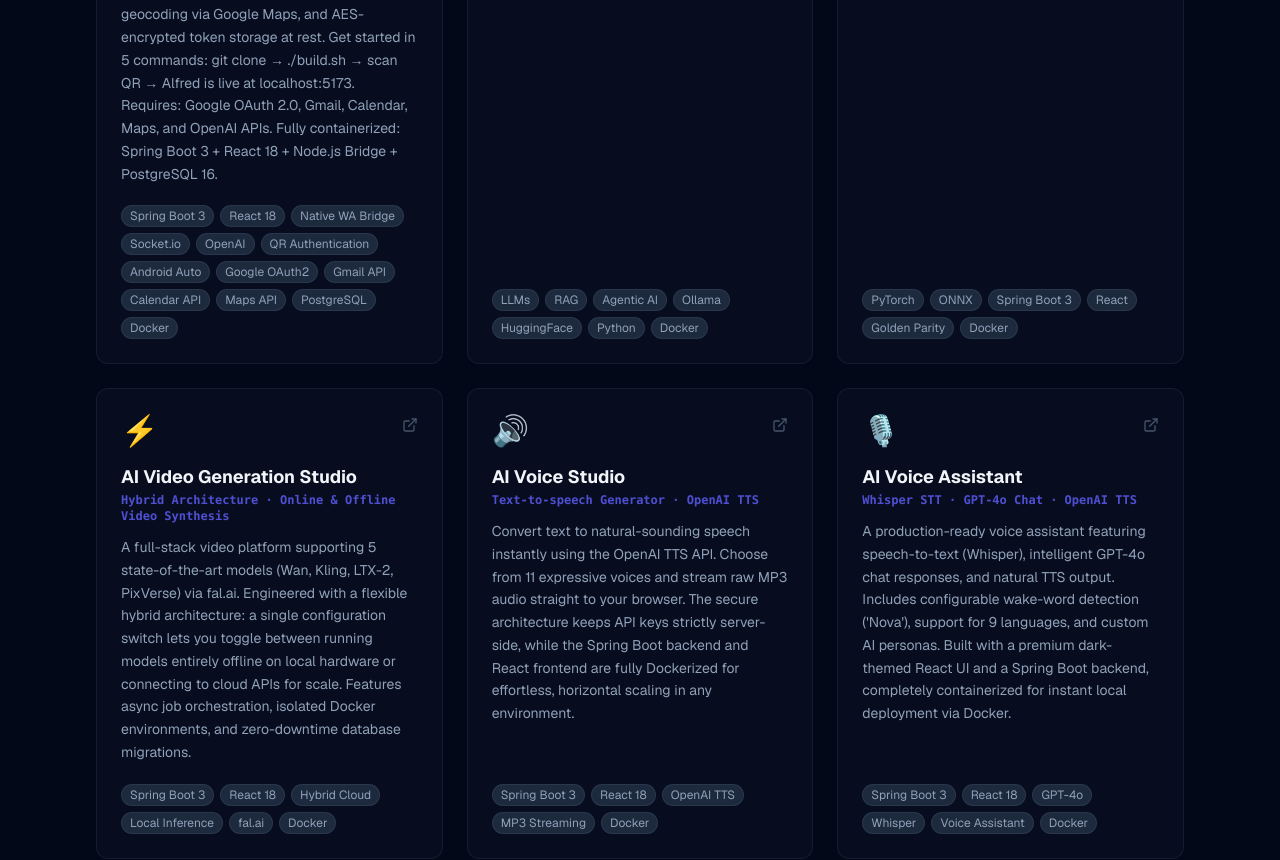
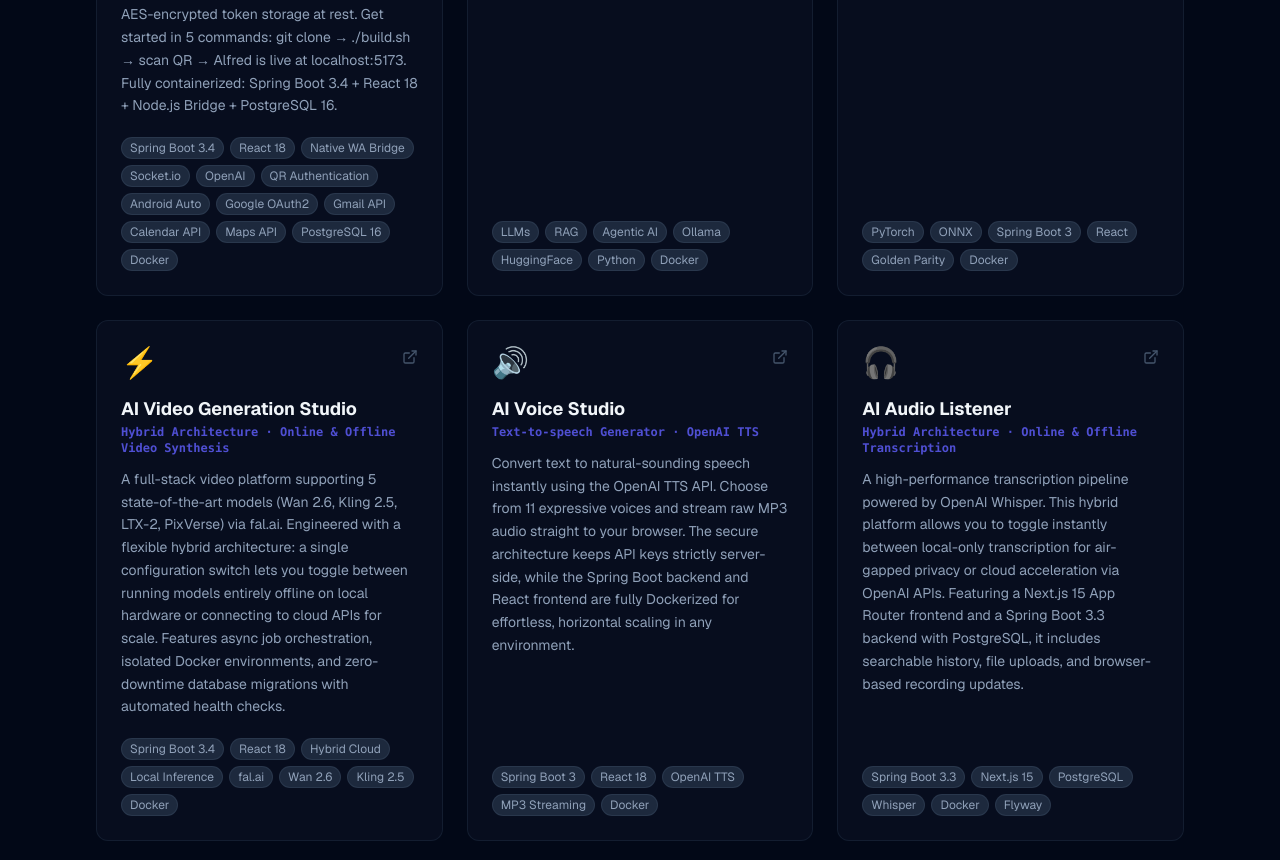
Before and after one commit to chemacabeza/chemacabeza-dev, a Next.js app: page /projects in a window 1280 px wide. Shown: the part 1460-2320 px from the top of the page. Built offline with nearby package versions, Linux system fonts and the light colour scheme.

Commit message:
Update project cards with latest assistant-google features and clean up duplicates

```diff
--- a/app/projects/page.tsx
+++ b/app/projects/page.tsx
@@ -19,10 +19,10 @@ const githubProjects = [
         url: "https://github.com/chemacabeza/assistant-google",
         emoji: "🎩",
         title: "Personal AI Assistant",
-        subtitle: "Alfred · Native WhatsApp Bridge · QR Scan Auth · Socket.io Real-time · Android Auto · Gmail, Calendar & Maps",
+        subtitle: "Alfred · Native WA Bridge · Atomic Session Reset · QR Scan · Android Auto · Google Calendar & Gmail",
         description:
-            "\"At your service, sir!\" A production-ready, full-stack AI butler that securely connects to your Google Account via OAuth 2.0 to manage Gmail, Calendar, and Maps — and now connects natively to your WhatsApp via a custom Dockerized bridge (Baileys), with no Meta API tokens required. Simply scan a QR code in the high-fidelity dark-mode dashboard (mirroring WhatsApp Web) to link your personal account. The bridge synchronizes your entire chat history into PostgreSQL and uses Socket.io to push new messages in real-time. The AI assistant can send WhatsApp messages on your behalf and handle complex intents fluently in both English and Spanish. Also featuring native Android Auto and public transport integration for hands-free assistance while commuting by car or train. Powered by OpenAI for intelligent intent parsing, it features custom email reply templates, calendar event scheduling, geocoding via Google Maps, and AES-encrypted token storage at rest. Get started in 5 commands: git clone → ./build.sh → scan QR → Alfred is live at localhost:5173. Requires: Google OAuth 2.0, Gmail, Calendar, Maps, and OpenAI APIs. Fully containerized: Spring Boot 3 + React 18 + Node.js Bridge + PostgreSQL 16.",
-        tags: ["Spring Boot 3", "React 18", "Native WA Bridge", "Socket.io", "OpenAI", "QR Authentication", "Android Auto", "Google OAuth2", "Gmail API", "Calendar API", "Maps API", "PostgreSQL", "Docker"],
+            "\"At your service, sir!\" A production-ready, full-stack AI butler that securely connects to your Google Account via OAuth 2.0 to manage Gmail, Calendar, and Maps — and now connects natively to your WhatsApp via a custom Dockerized bridge (Baileys), with no Meta API tokens required. Simply scan a QR code in the high-fidelity dark-mode dashboard (mirroring WhatsApp Web) to link your personal account. Recently updated with a \"nuclear\" atomic session reset to purge stale connections instantly. The bridge synchronizes your entire chat history into PostgreSQL and uses Socket.io to push new messages in real-time. The AI assistant can send WhatsApp messages on your behalf, delete calendar events, and automatically generate Android Auto navigation links for any address in your schedule. Powered by OpenAI for intelligent intent parsing, it features custom email reply templates, geocoding via Google Maps, and AES-encrypted token storage at rest. Get started in 5 commands: git clone → ./build.sh → scan QR → Alfred is live at localhost:5173. Fully containerized: Spring Boot 3.4 + React 18 + Node.js Bridge + PostgreSQL 16.",
+        tags: ["Spring Boot 3.4", "React 18", "Native WA Bridge", "Socket.io", "OpenAI", "QR Authentication", "Android Auto", "Google OAuth2", "Gmail API", "Calendar API", "Maps API", "PostgreSQL 16", "Docker"],
     },
     {
         repo: "test-with-llms",
@@ -51,8 +51,8 @@ const githubProjects = [
         title: "AI Video Generation Studio",
         subtitle: "Hybrid Architecture · Online & Offline Video Synthesis",
         description:
-            "A full-stack video platform supporting 5 state-of-the-art models (Wan, Kling, LTX-2, PixVerse) via fal.ai. Engineered with a flexible hybrid architecture: a single configuration switch lets you toggle between running models entirely offline on local hardware or connecting to cloud APIs for scale. Features async job orchestration, isolated Docker environments, and zero-downtime database migrations.",
-        tags: ["Spring Boot 3", "React 18", "Hybrid Cloud", "Local Inference", "fal.ai", "Docker"],
+            "A full-stack video platform supporting 5 state-of-the-art models (Wan 2.6, Kling 2.5, LTX-2, PixVerse) via fal.ai. Engineered with a flexible hybrid architecture: a single configuration switch lets you toggle between running models entirely offline on local hardware or connecting to cloud APIs for scale. Features async job orchestration, isolated Docker environments, and zero-downtime database migrations with automated health checks.",
+        tags: ["Spring Boot 3.4", "React 18", "Hybrid Cloud", "Local Inference", "fal.ai", "Wan 2.6", "Kling 2.5", "Docker"],
     },
     {
         repo: "test-for-audio-generation",
@@ -63,16 +63,6 @@ const githubProjects = [
         description:
             "Convert text to natural-sounding speech instantly using the OpenAI TTS API. Choose from 11 expressive voices and stream raw MP3 audio straight to your browser. The secure architecture keeps API keys strictly server-side, while the Spring Boot backend and React frontend are fully Dockerized for effortless, horizontal scaling in any environment.",
         tags: ["Spring Boot 3", "React 18", "OpenAI TTS", "MP3 Streaming", "Docker"],
-    },
-    {
-        repo: "test-ai-asistant",
-        url: "https://github.com/chemacabeza/my-github-projects/tree/master/test-ai-asistant",
-        emoji: "🎙️",
-        title: "AI Voice Assistant",
-        subtitle: "Whisper STT · GPT-4o Chat · OpenAI TTS",
-        description:
-            "A production-ready voice assistant featuring speech-to-text (Whisper), intelligent GPT-4o chat responses, and natural TTS output. Includes configurable wake-word detection ('Nova'), support for 9 languages, and custom AI personas. Built with a premium dark-themed React UI and a Spring Boot backend, completely containerized for instant local deployment via Docker.",
-        tags: ["Spring Boot 3", "React 18", "GPT-4o", "Whisper", "Voice Assistant", "Docker"],
     },
     {
         repo: "test-audio-listener",
@@ -91,8 +81,8 @@ const githubProjects = [
         title: "AI Voice Assistant",
         subtitle: "Conversational AI · Whisper + GPT-4o + TTS",
         description:
-            "\"Hey Nova, tell me a joke.\" Speak naturally, and this full-stack AI assistant listens (Whisper), thinks (GPT-4o), and speaks back (TTS) — all in real time, right in your browser. Features wake word detection, 9 languages, 6 voice personas, custom AI naming, push-to-talk and continuous listening modes, and both online and offline backends. It's your own Alexa — but you built it, you control it, and it runs with a single Docker command.",
-        tags: ["Spring Boot 3", "React", "Vite", "OpenAI", "GPT-4o", "Whisper", "TTS", "Docker"],
+            "\"Hey Nova, tell me a joke.\" Speak naturally, and this full-stack AI assistant listens (Whisper), thinks (GPT-4o), and speaks back (TTS) — all in real time, right in your browser. Features wake word detection ('Nova'), 9 languages, 6 voice personas, custom AI naming, push-to-talk and continuous listening modes, and both online and offline backends. It's your own Alexa — but you built it, you control it, and it runs with a single Docker command.",
+        tags: ["Spring Boot 3.4", "React 18", "Vite", "OpenAI", "GPT-4o", "Whisper", "TTS", "Docker"],
     },
     {
         repo: "bash",
```
